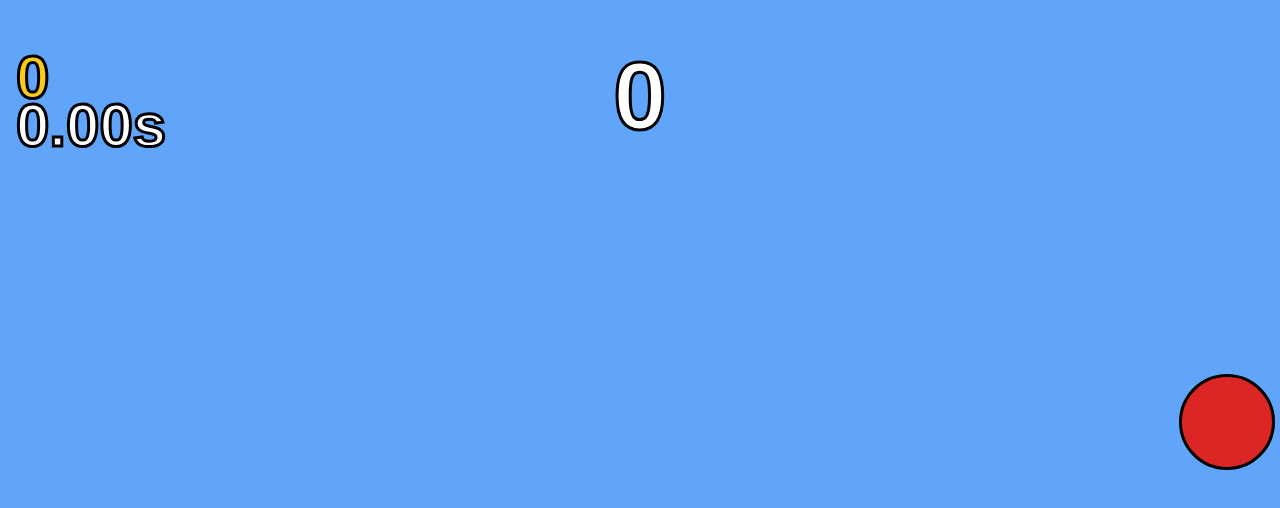
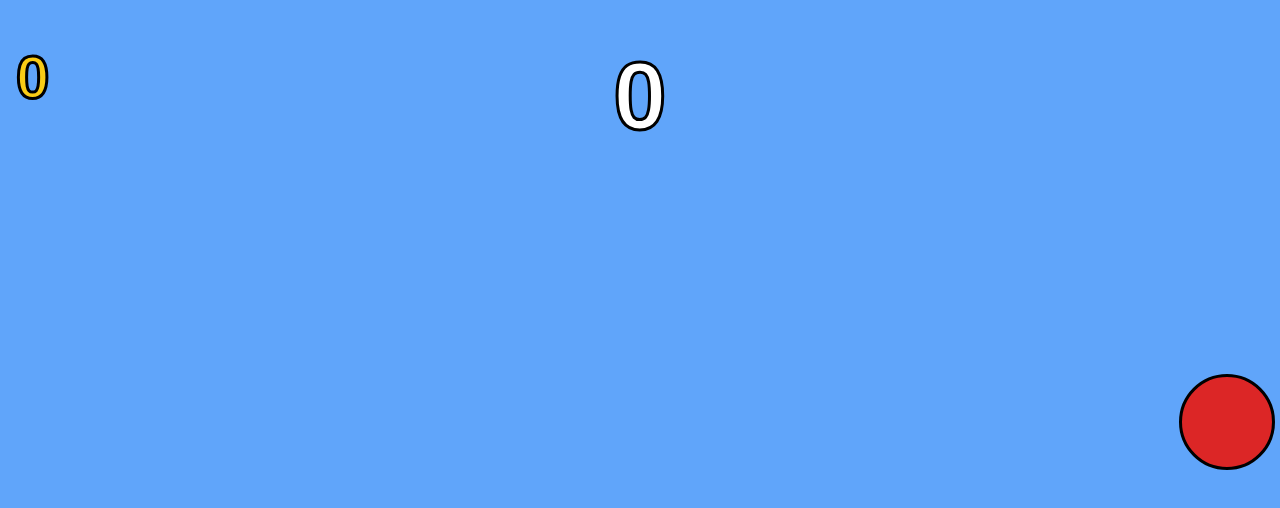
Before and after one commit to jumbyjumbo/aimtrainer, a Next.js app: page / in a window 1280 px wide. Shown: the top 508 px of the page. Built offline with nearby package versions, Linux system fonts and the light colour scheme.

Commit message:
Fix target hit interval condition in Home component

```diff
--- a/src/app/page.js
+++ b/src/app/page.js
@@ -127,7 +127,7 @@ export default function Home() {
         {gold}
       </div>
       {/* Target hit interval */}
-      {targetHitInterval >= 0 && (
+      {targetHitInterval > 0 && (
         <div className="absolute top-[12%] left-4 text-6xl">
           {(targetHitInterval / 1000).toFixed(2)}s
         </div>
```
